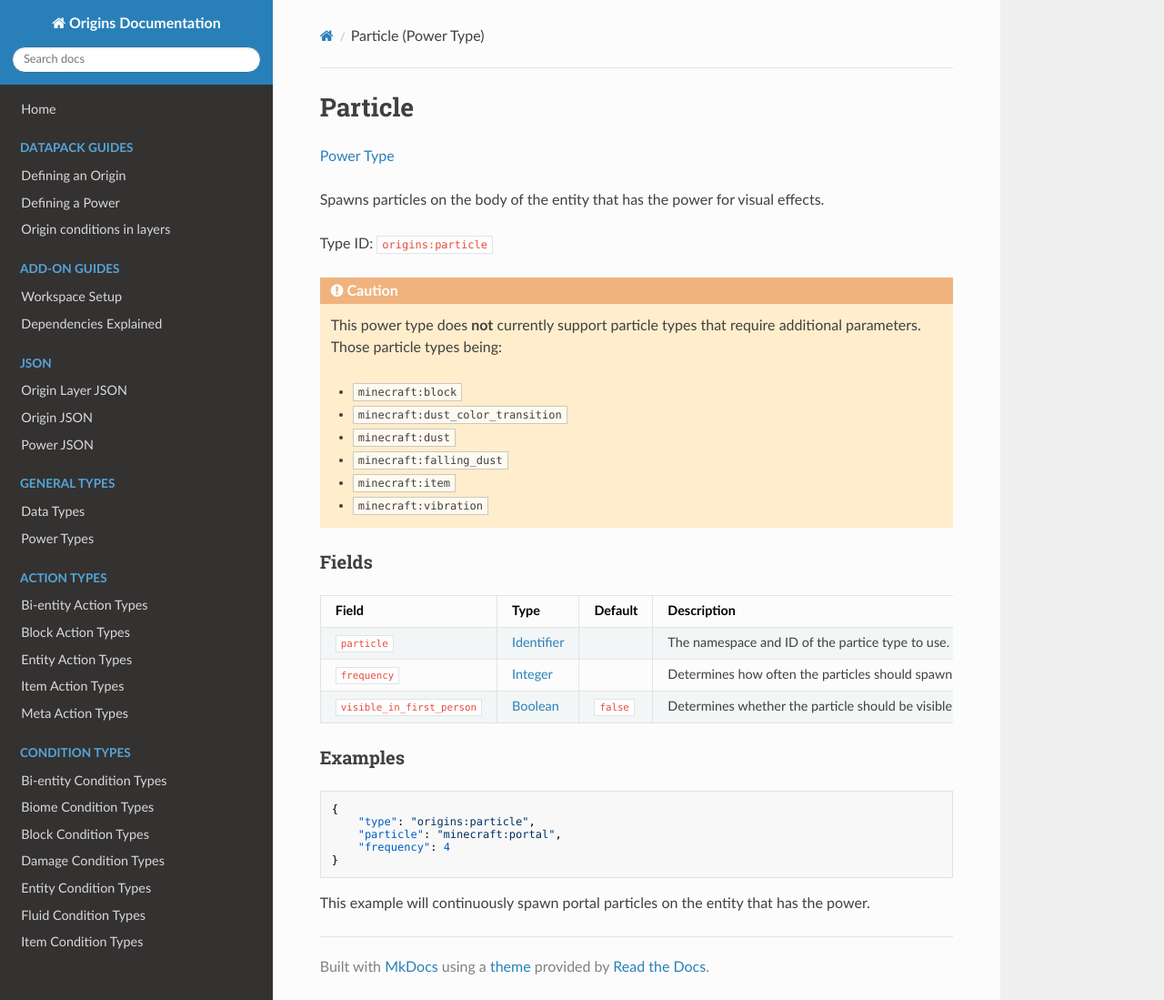
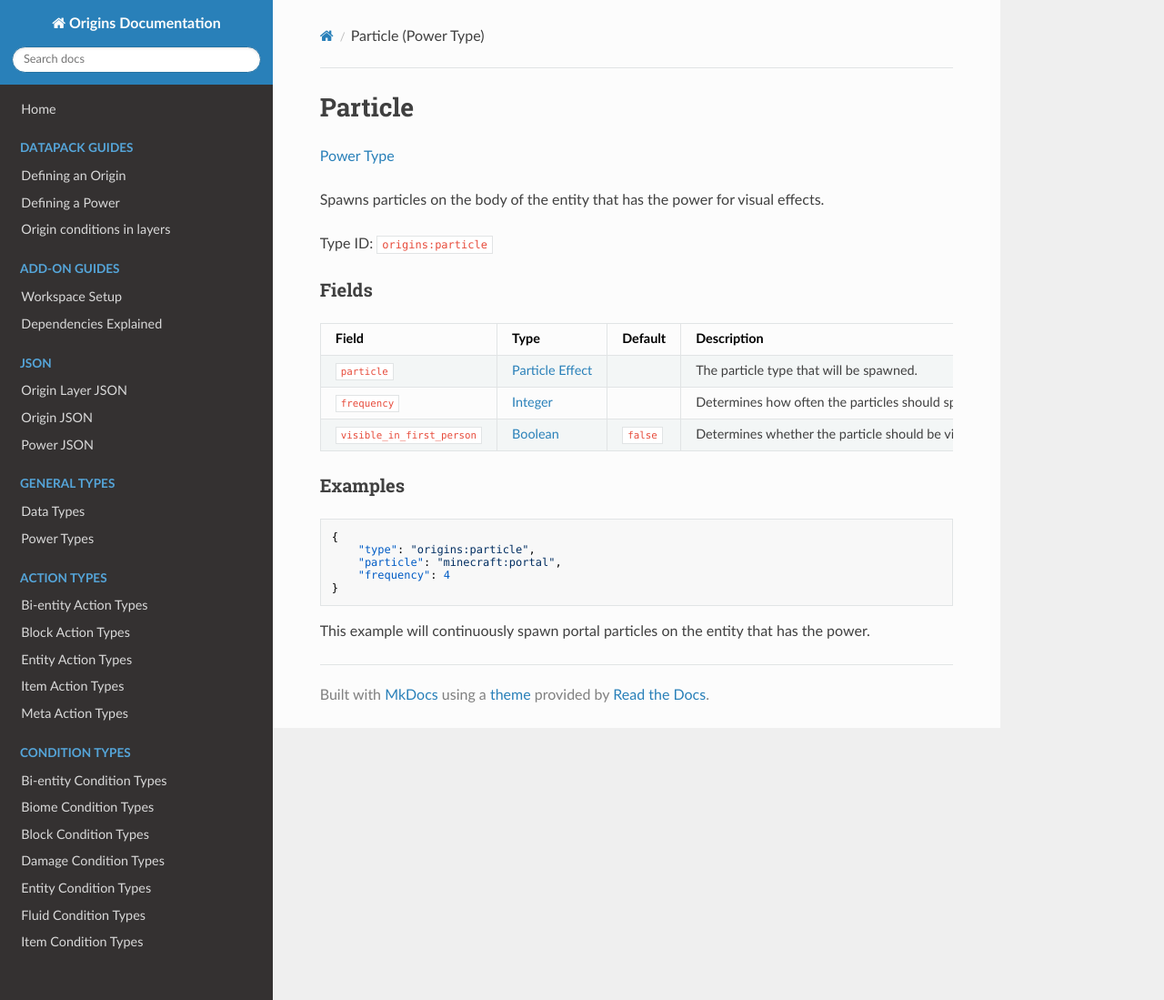
Before and after one commit to apace100/origins-docs, an MkDocs documentation site: the page built from docs/types/power_types/particle.md, in a window 1280 px wide and 1099 px high. Shown: the whole window at 91% size. Built offline with MkDocs 1.6.1, drawn with Linux system fonts in a browser that asks for light colours; nearby versions of some CDN libraries.

Commit message:
Updated `particle.md` (Power Type)
Now uses a different ref. link for the `particle` field

```diff
--- a/docs/types/power_types/particle.md
+++ b/docs/types/power_types/particle.md
@@ -11,23 +11,12 @@ Spawns particles on the body of the entity that has the power for visual effects
 
 Type ID: `origins:particle`
 
-!!! caution
-
-    This power type does **not** currently support particle types that require additional parameters. Those particle types being:
-
-    * `minecraft:block`
-    * `minecraft:dust_color_transition`
-    * `minecraft:dust`
-    * `minecraft:falling_dust`
-    * `minecraft:item`
-    * `minecraft:vibration`
-
 
 ### Fields
 
 Field  | Type | Default | Description
 -------|------|---------|-------------
-`particle` | [Identifier](../data_types/identifier.md) | | The namespace and ID of the partice type to use.
+`particle` | [Particle Effect](../data_types/particle_effect.md) | | The particle type that will be spawned.
 `frequency` | [Integer](../data_types/integer.md) | | Determines how often the particles should spawn (interval in ticks).
 `visible_in_first_person` | [Boolean](../data_types/boolean.md) | `false` | Determines whether the particle should be visible in first person.
 
```
